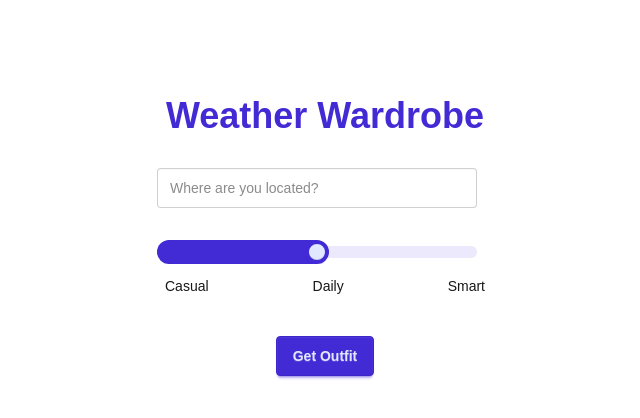
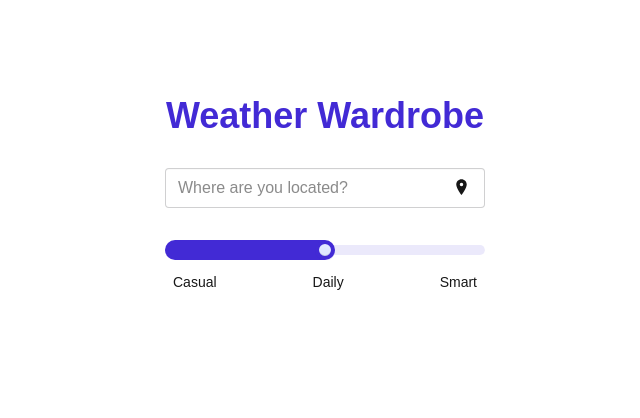
Before and after one commit to bradleycfleming/weather-wardrobe, a Next.js app: page / in a window 1280 px wide. Shown: the top 418 px of the page, without its empty margins (315-955 px from the left). Built offline with nearby package versions, Linux system fonts and the light colour scheme.

Commit message:
Added outfit results table and replaced button with icon in city search input

```diff
--- /dev/null
+++ b/app/components/Outfit.js
@@ -0,0 +1,49 @@
+import React from "react";
+
+const Outfit = (props) => {
+  return (
+    <div id={props.id} className={props.className}>
+      <table className="table">
+        {/* head */}
+        <thead></thead>
+        <tbody>
+          {/* row 1 */}
+          <tr>
+            <th>Top</th>
+            <td>T-shirt</td>
+          </tr>
+          {/* row 2 */}
+          <tr>
+            <th>Bottom</th>
+            <td>Shorts</td>
+          </tr>
+          <TableLine present={props.formality>2} row="2nd" info="Flannel"></TableLine>
+
+          {/* row 3 */}
+          <tr>
+            <th>Shoes</th>
+            <td>Sneakers</td>
+          </tr>
+
+
+
+          <TableLine present="true" row="Formality" info={props.formality}></TableLine>
+
+        </tbody>
+      </table>
+    </div>
+  );
+};
+
+const TableLine = (props) => {
+  if (props.present) {
+    return (
+      <tr>
+        <th>{props.row}</th>
+        <td>{props.info}</td>
+      </tr>
+    );
+  }
+};
+
+export default Outfit;
--- a/app/page.js
+++ b/app/page.js
@@ -1,5 +1,6 @@
 "use client";
 import Image from "next/image";
+import Outfit from "./components/Outfit";
 import { useState, useRef, useEffect } from "react";
 
 export default function Home() {
@@ -13,16 +14,27 @@ export default function Home() {
     <div className="">
       <main className="mx-auto min-h-screen max-w-screen-md px-6 py-12 md:px-12 md:py-16 lg:py-24">
         <div className="flex flex-col items-center min-h-screen">
-          <h1 className="text-2xl md:text-3xl lg:text-4xl font-bold text-center mb-6 text-primary">
+          <h1 className="text-2xl md:text-3xl lg:text-4xl font-bold text-center mb-8 text-primary">
             Weather Wardrobe
           </h1>
-          <div className="flex flex-col items-center ">
-            <div className="w-full ">
-              <input
-                type="text"
-                placeholder="Where are you located? "
-                className="input mt-2"
-              />
+          <div className="w-full flex flex-col items-center mb-8">
+              <label className="input input-md">
+                <input
+                  type="text"
+                  placeholder="Where are you located? "
+                  className="grow text-base"
+                />
+                <svg
+                  xmlns="http://www.w3.org/2000/svg"
+                  viewBox="0 0 24 24"
+                  fill="currentColor"
+                  className="w-6 h-6 inline-block ml-2 hover:text-primary hover:cursor-pointer transition"
+                  onClick={getLocation}
+                >
+                  <path d="M12 2C8.686 2 6 4.686 6 8c0 4.5 6 12 6 12s6-7.5 6-12c0-3.314-2.686-6-6-6zm0 8a2 2 0 1 1 0-4 2 2 0 0 1 0 4z" />
+                </svg>
+              </label>
+
               <input
                 type="range"
                 id="formality"
@@ -30,21 +42,23 @@ export default function Home() {
                 max={5}
                 value={formality}
                 onChange={handleFormalityChange}
-                className="range range-sm md:range-md range-primary mt-8 "
+                className="range range-xs md:range-sm range-primary mt-8"
                 step={1}
               />
-              <div className="flex justify-between px-2 mt-3 text-sm">
+              <div className="w-full max-w-xs flex justify-between px-2 mt-3 text-sm">
                 <span>Casual</span>
                 <span>Daily</span>
                 <span>Smart</span>
               </div>
-            </div>{" "}
           </div>
 
-          <button className="btn btn-primary m-10 " onClick={getLocation}>
+          {/* <button className="btn btn-primary m-8 " onClick={getLocation}>
             Get Outfit
-          </button>
-          <div id="display" className="stats stats-primary shadow hidden">
+          </button> */}
+
+          <Outfit id="outfit" className="hidden rounded-box " formality={formality}></Outfit>
+
+          <div id="display" className="stats stats-primary shadow hidden mt-5">
             <div className="stat">
               <div className="stat-figure text-secondary">
                 <img
@@ -54,7 +68,7 @@ export default function Home() {
                   width={50}
                   height={50}
                 />
-                </div>
+              </div>
               <div id="description" className="stat-value"></div>
               <div id="temp" className="stat-desc"></div>
             </div>
@@ -97,13 +111,14 @@ async function getWeatherByLocation(lat, lon) {
 
 function displayResults(weatherData) {
   document.getElementById("display").classList.remove("hidden");
+  document.getElementById("outfit").classList.remove("hidden");
+
   const tempElement = document.getElementById("temp");
   const descriptionElement = document.getElementById("description");
   const iconElement = document.getElementById("weatherIcon");
   tempElement.innerHTML = `${weatherData.main.temp} °F`;
   descriptionElement.innerHTML = `${weatherData.weather[0].main}`;
-  iconElement.src = `https://openweathermap.org/img/wn/${weatherData.weather[0].icon}@2x.png`
-
+  iconElement.src = `https://openweathermap.org/img/wn/${weatherData.weather[0].icon}@2x.png`;
 }
 
 function success(position) {
```
